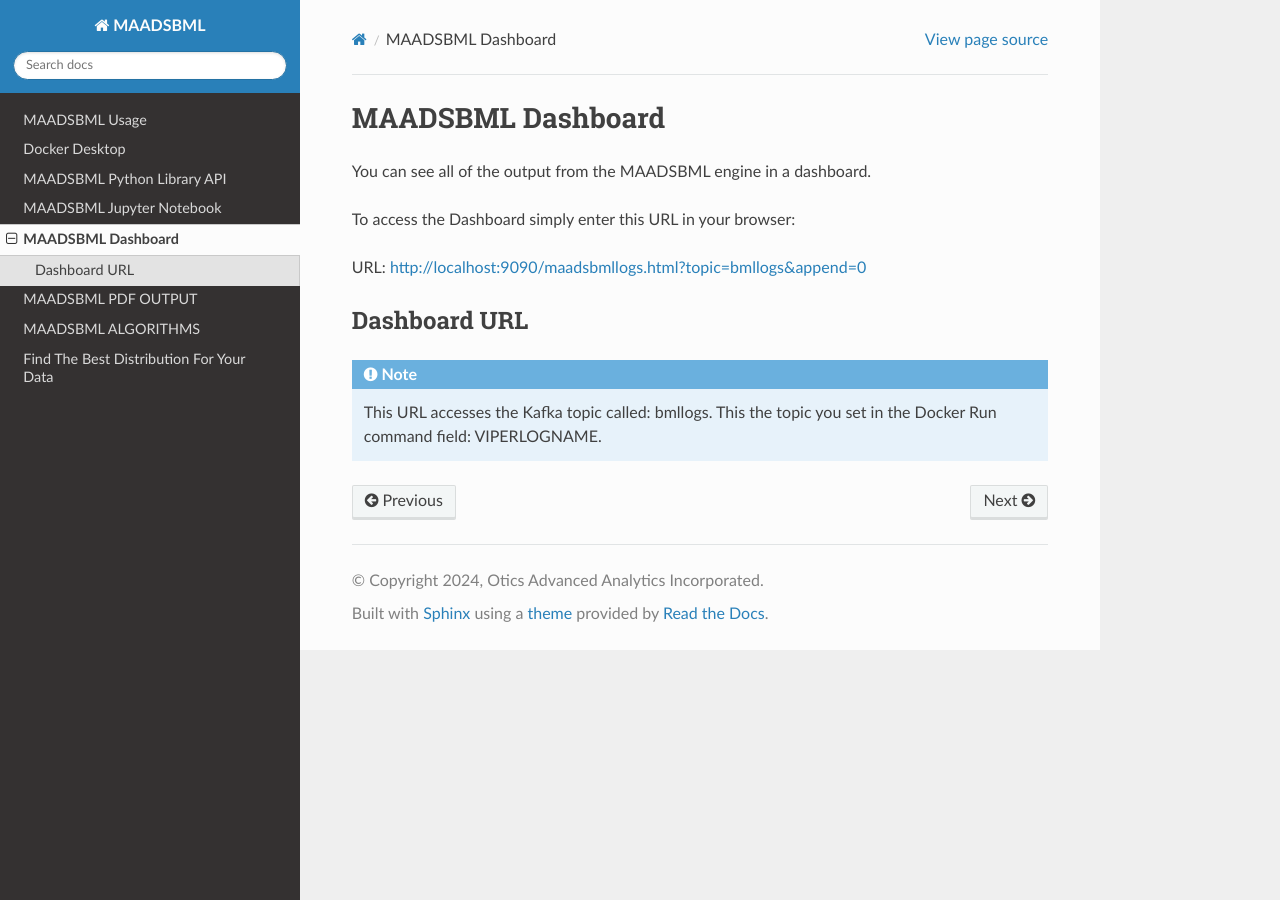
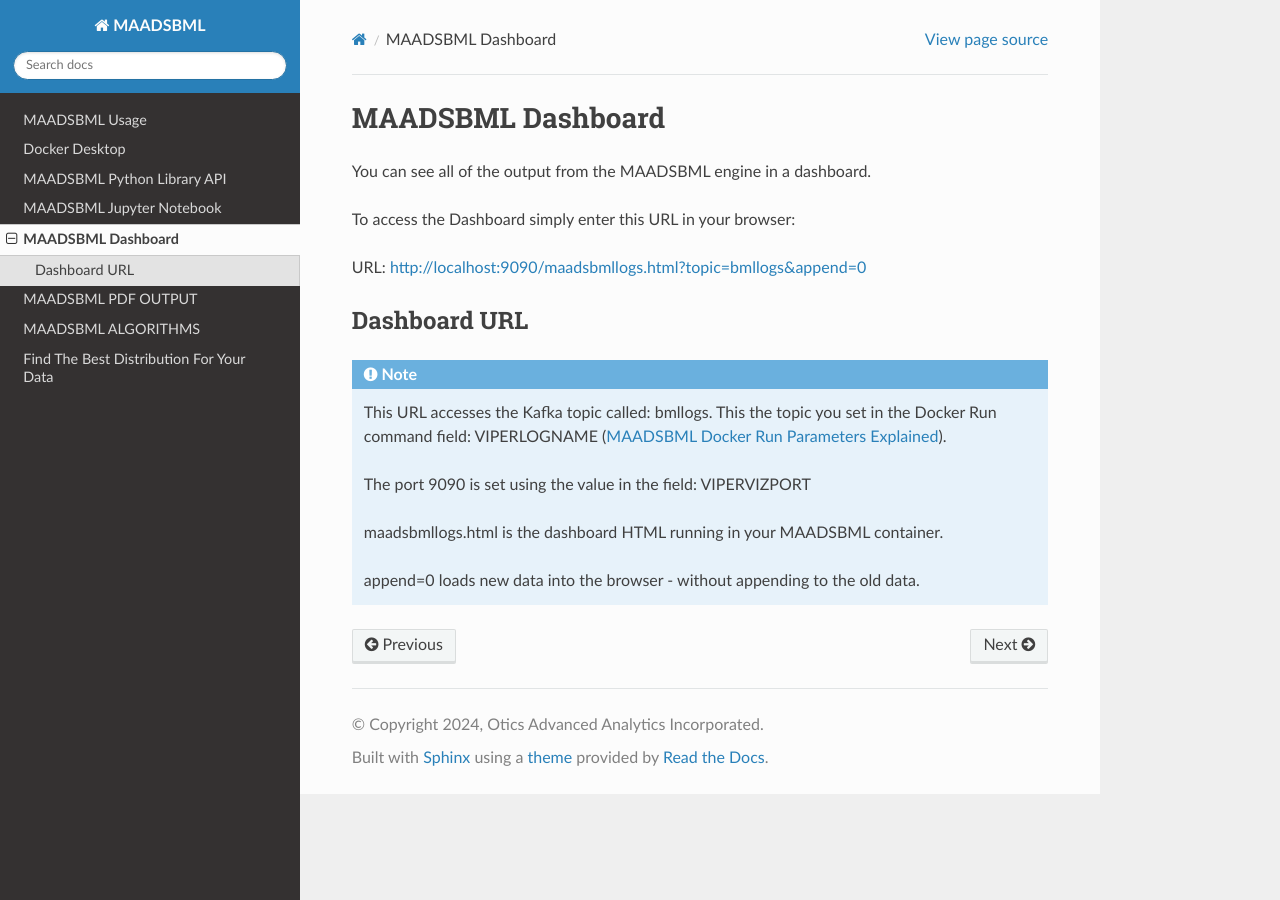
Before and after one commit to smaurice101/maadsbml, a Sphinx documentation site: the page built from docs/source/dashboard.rst, in a window 1280 px wide. Built offline with Sphinx 7.4.7 and the Read the Docs theme 3.1.0, drawn with Linux system fonts in a browser that asks for light colours.

Commit message:
Update dashboard.rst

```diff
--- a/docs/source/dashboard.rst
+++ b/docs/source/dashboard.rst
@@ -11,4 +11,10 @@
 ------------
 
 .. note::
-   This URL accesses the Kafka topic called: bmllogs.  This the topic you set in the Docker Run command field: VIPERLOGNAME.
+   This URL accesses the Kafka topic called: bmllogs.  This the topic you set in the Docker Run command field: VIPERLOGNAME (:ref:`MAADSBML Docker Run Parameters Explained`).
+
+   The port 9090 is set using the value in the field: VIPERVIZPORT
+
+   maadsbmllogs.html is the dashboard HTML running in your MAADSBML container.
+
+   append=0 loads new data into the browser - without appending to the old data.
```
